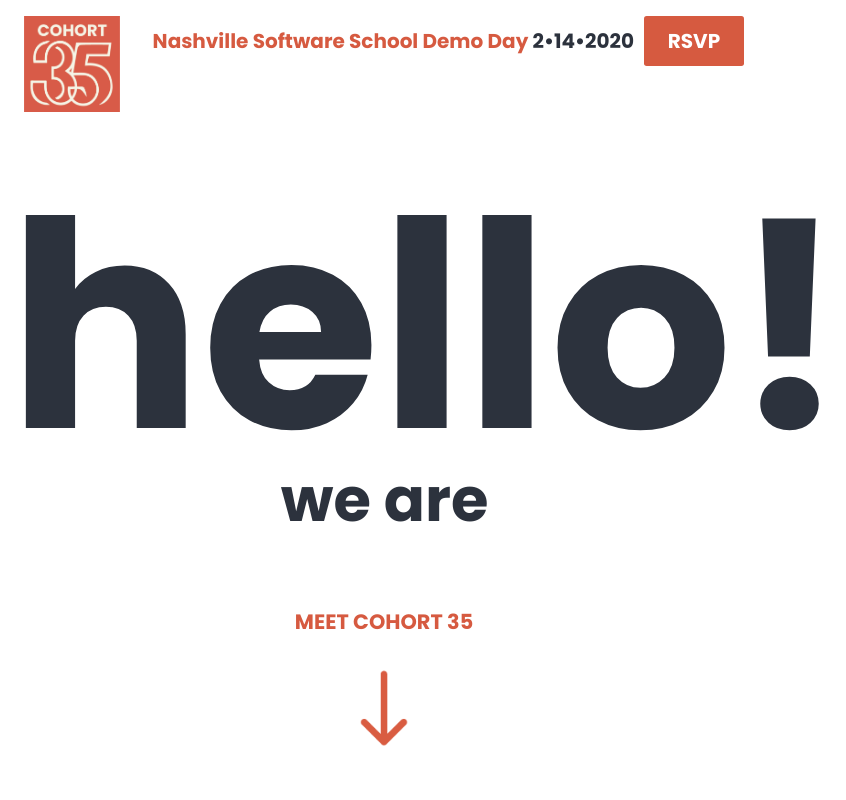
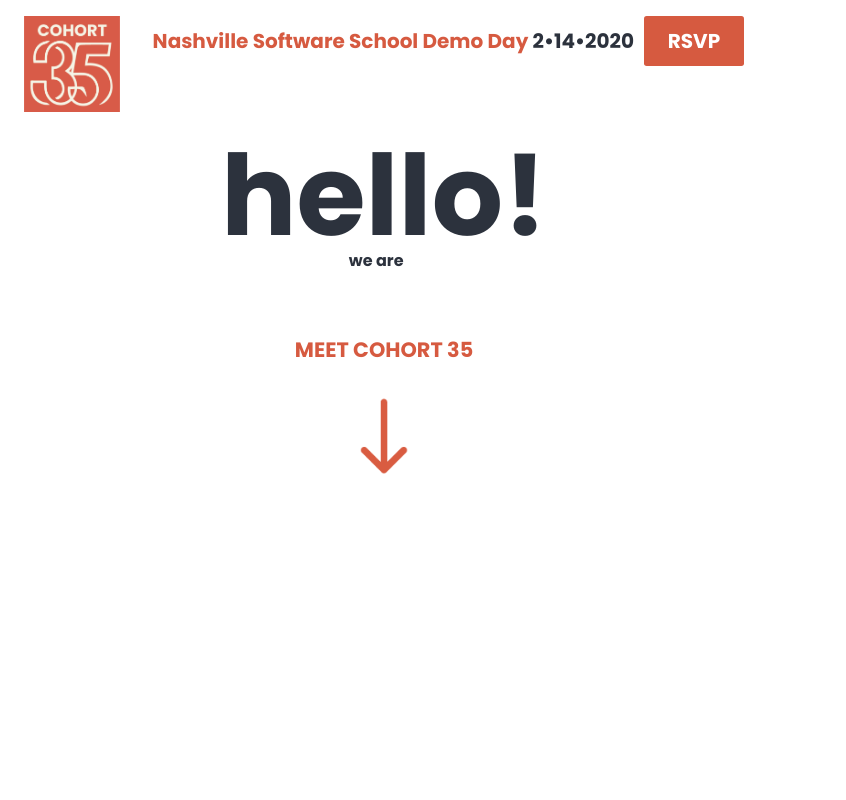
Before and after one commit to nss-day-cohort-35/website, a React (Create React App) app: page / in a window 768 px wide. Shown: the top 800 px of the page, 846 px wide, since content can reach past the window. Built offline with nearby package versions, Linux system fonts and the light colour scheme.

Commit message:
fix styles on hero

```diff
--- a/src/App.js
+++ b/src/App.js
@@ -8,7 +8,7 @@ import TechCard from './Components/PageContent/TechCard';
 
 /*
 
-
+ <StudentList />
       <TechCard />
       <GroupThanksCard />
       <Footer />
@@ -18,7 +18,7 @@ function App() {
     <>
       <NavBar />
       <HeroCard />
-      <StudentList />
+
     </>
   );
 }
--- a/src/Components/PageContent/hero.css
+++ b/src/Components/PageContent/hero.css
@@ -1,30 +1,15 @@
-/* // Small devices (landscape phones, 576px and up)
-@media (min-width: 576px) { ... }
-
-// Medium devices (tablets, 768px and up)
-@media (min-width: 768px) { ... }
-
-// Large devices (desktops, 992px and up)
-@media (min-width: 992px) { ... }
-
-// Extra large devices (large desktops, 1200px and up)
-@media (min-width: 1200px) { ... } */
-
 .typewriterTextGreeting  {
     display: flex;
-    flex-direction: row;
     font-family: 'Poppins', sans-serif;
-    font-size: 3.8em;
-    margin-left: 30px;
+    font-size: 3.2em;
     justify-content: center;
     color: #2C323D;
+        margin-top: -2em;
   }
 
   span.Typewriter__wrapper {
     font-family: 'Poppins', sans-serif;
     color: #2C323D;
-    /* font-size: 0.9em; */
-    /* margin-top: -10px !important; */
     margin-left: 10px !important;
   }
 
@@ -32,10 +17,10 @@
     font-family: 'Poppins', sans-serif;
     font-size: 18em;
     text-align: center;
-    margin-bottom: -90px !important;
     margin-top: -50px;
     color: #2C323D;
     margin-top: 0px;
+    margin-bottom: 0px;
   }
 
 .arrowContainer {
@@ -55,3 +40,25 @@
 #downArrow {
   width: 100px;
 }
+
+/* Small devices (landscape phones, 576px and smaller) */
+@media (max-width: 576px) {
+
+
+}
+
+/* Medium devices (tablets, 576px and up) */
+@media (max-width: 825px) {
+  .heroHeaderText {
+    font-size: 7em;
+  }
+  .typewriterTextGreeting {
+    font-size: 1em;
+  }
+}
+
+/* Large devices (desktops, 992px and up) */
+@media (min-width: 992px) {  }
+
+/* Extra large devices (large desktops, 1200px and up) */
+@media (min-width: 1200px) {  }
--- a/src/Components/PageContent/navbar.css
+++ b/src/Components/PageContent/navbar.css
@@ -51,7 +51,7 @@
     flex-wrap: wrap;
   }
 
-/* Small devices (landscape phones, 576px and up) */
+/* Small devices (landscape phones, 576px and smaller) */
 @media (max-width: 576px) {
   .navbar {
     align-items:center;
@@ -71,7 +71,11 @@
 }
 
 /* Medium devices (tablets, 768px and up) */
-@media (min-width: 768px) {  }
+@media (min-width: 576px) {
+  .demoDayDate {
+    text-align:right;
+    }
+}
 
 /* Large devices (desktops, 992px and up) */
 @media (min-width: 992px) {  }
```
